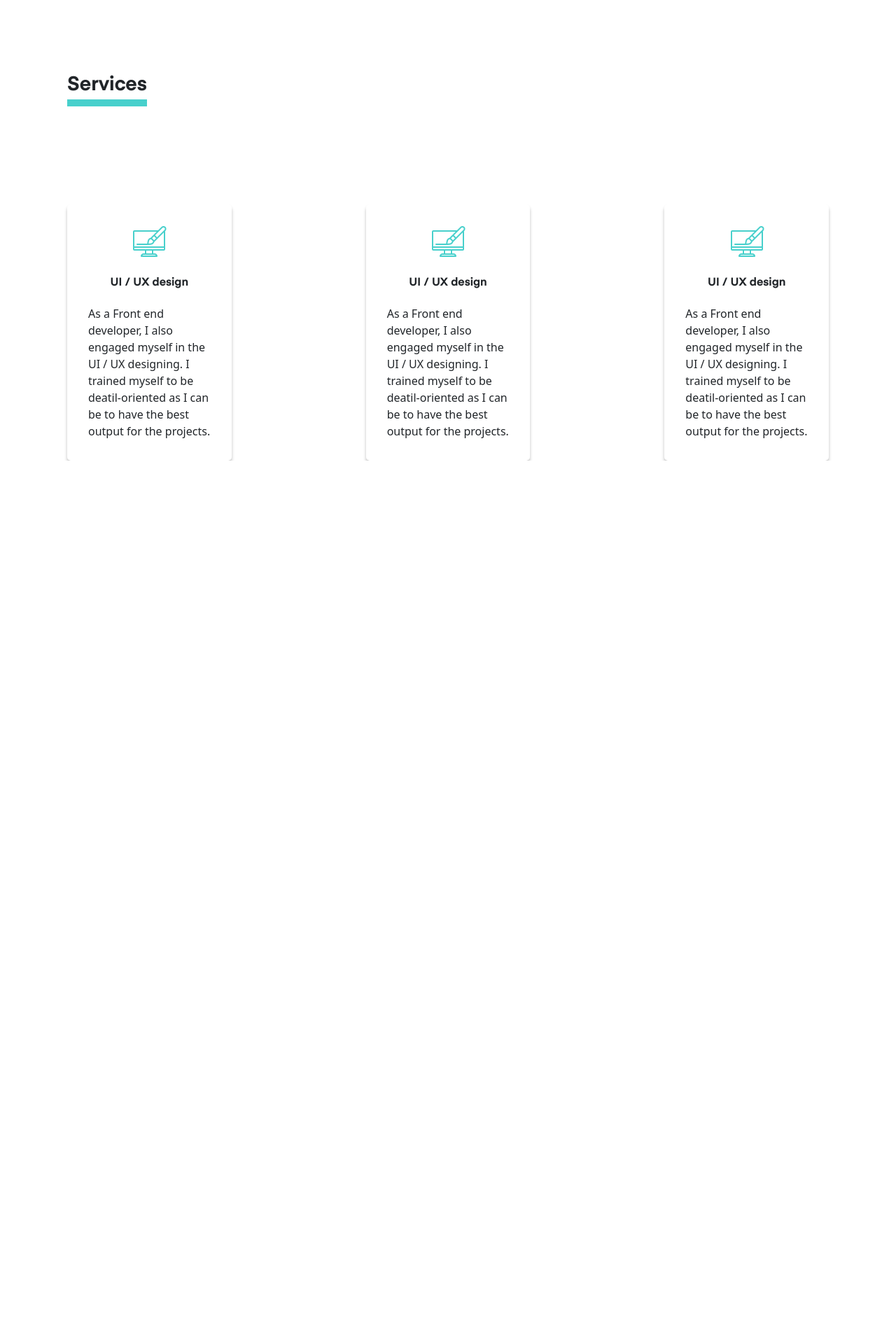
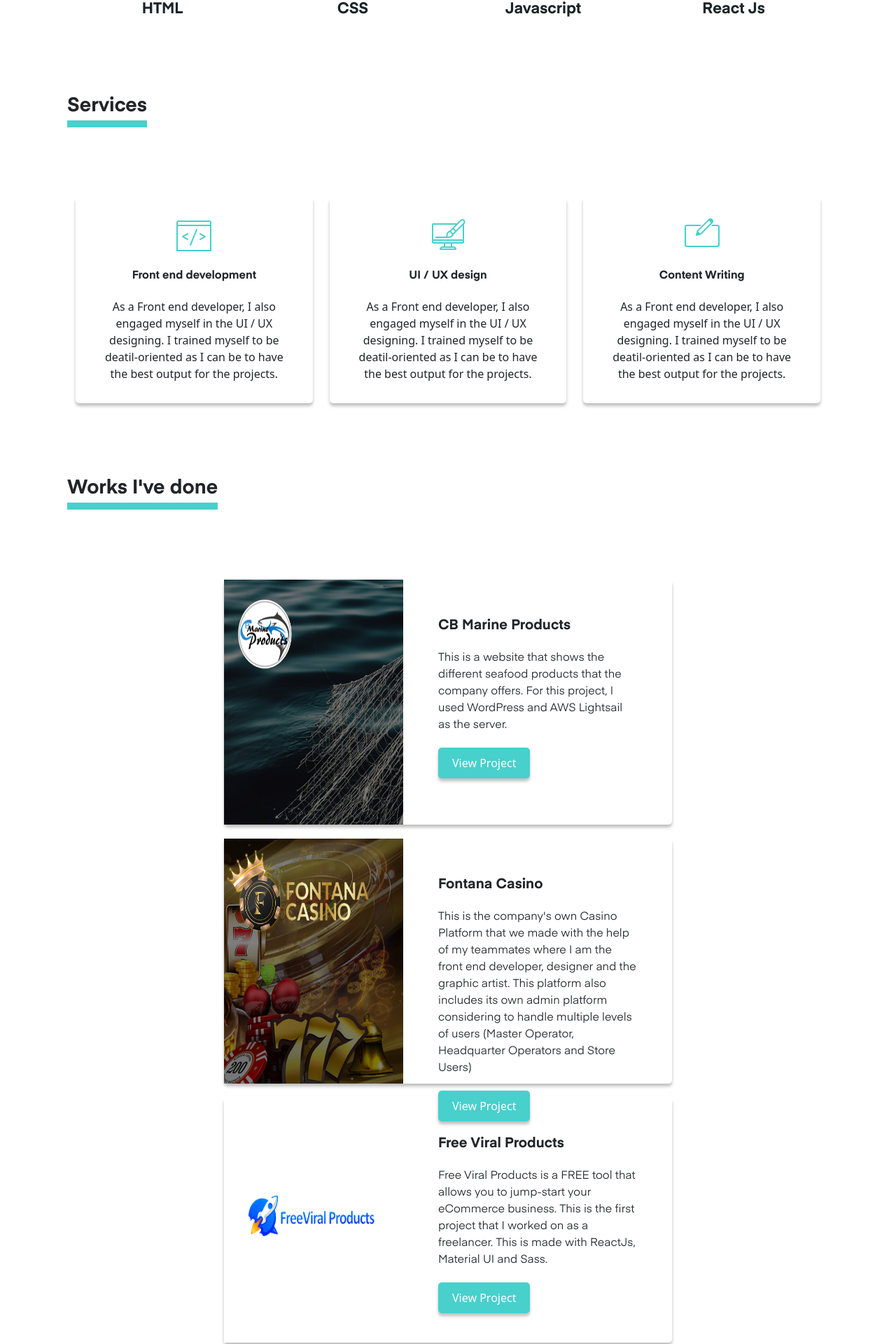
Before and after one commit to hannahlalunio/hannahlalunio.github.io, a React (Create React App) app: page / in a window 1280 px wide. Shown: the part 1336-3256 px from the top of the page at 70% size. Before the commit the page ends 1994 px from the top, so only its background shows below. Built offline with nearby package versions, Linux system fonts and the light colour scheme.

Commit message:
website done

```diff
--- a/src/assets/css/style.css
+++ b/src/assets/css/style.css
@@ -32,7 +32,8 @@
     padding: 10px 20px 10px 20px;
 }
 .section-title{
-    margin-top: 100px;
+    margin-top: 100px!important;
+    margin-bottom: 100px!important;
 }
 
 /* HEADER */
@@ -98,7 +99,6 @@
     width: fit-content;
 }
 .skill-set{
-    margin-top: 70px;
     display: flex;
 }
 .circle-main{
@@ -128,7 +128,6 @@
 .service-set{
     display: flex;
     justify-content: space-between;
-    margin-top: 70px;
 }
 .service-card{
     background: #FFFFFF;
@@ -149,4 +148,86 @@
 }
 .service-card .desc{
     align-self: center;
+    text-align: center;
 }
+
+/* PROJECTS */
+.projects-card{
+    background: #FFFFFF;
+    box-shadow: 0px 4px 4px rgba(0, 0, 0, 0.25);
+    border-radius: 5px;
+    display: flex;
+    margin: 20px auto 0 auto;
+    width: 50%;
+    height: 350px;
+}
+.projects-card .project-img img{
+    width: 100%;
+    height: 100%;
+}
+.project-img{
+    width: 40%;
+}
+.desc-div{
+    padding: 50px;
+    width: 60%;
+}
+.desc-div .title{
+    font-family: Eina01-Bold;
+    font-size: 20px;
+    margin-bottom: 20px;
+}
+.desc-div .desc{
+    font-family: Eina01-Regular;
+    margin-bottom: 20px;
+}
+/* ABOUT ME */
+.about-me img{
+    width: 500px;
+}
+.aboutme{
+    font-family: Eina01-Regular;
+    letter-spacing: 1px;
+    font-weight: 550;
+    font-size: 16px;
+}
+
+/* CONTACT ME */
+.contactme .title{
+    font-family: Eina01-Bold;
+    font-size: 28px;
+    text-align: center;
+    margin-top: 100px;
+}
+.contactme .email{
+    text-align: center;
+    font-family: Eina01-Regular;
+    font-size: 16px;
+}
+.email-link{
+    font-size: 20px;
+    color: #2250A0;
+    font-family: Eina01-Bold;
+    text-decoration: none;
+}
+.contactme .social-media{
+    display: flex;
+    justify-content: center;
+}
+.contactme .social-media li{
+    list-style-type: none;
+    margin: 50px;
+}
+
+/* COPYRIGHT */
+.copyright{
+    background: #2250A0;
+    padding: 10px 0 10px 0;
+    margin-top: 150px;
+}
+.copyright p{
+    color: #ffffff;
+    font-family: Eina01-Regular;
+    font-size: 18px;
+    text-align: center;
+}
--- a/src/personal.js
+++ b/src/personal.js
@@ -5,6 +5,7 @@
 // IMAGES
 import logo2 from './../src/assets/images/logo2.png';
 import aestheticme2 from './../src/assets/images/aestheticme2.png';
+import aestheticme from './../src/assets/images/aestheticme.png';
 import bluegmail from './../src/assets/images/bluegmail.png';
 import bluelinkedin from './../src/assets/images/bluelinkedin.png';
 import html from './../src/assets/images/html.png';
@@ -12,6 +13,11 @@
 import javascript from './../src/assets/images/javascript.png';
 import reactjs from './../src/assets/images/reactjs.png';
 import uidesign from './../src/assets/images/uidesign.png';
+import coding from './../src/assets/images/coding.png';
+import contentwrite from './../src/assets/images/contentwrite.png';
+import cbmarine from './../src/assets/images/cbmarine.png';
+import fontanacasino from './../src/assets/images/fontanacasino.png';
+import freeviral from './../src/assets/images/freeviral.png';
 
 export default function PersonalWebsite() {
     return (
@@ -65,7 +71,7 @@
             </Row>
 
             {/* SKILLS */}
-            <div className="section-title padding">
+            <div className="section-title padding margin">
                 <p>My Skills</p>
             </div>
             <div className="skill-set padding">
@@ -103,11 +109,24 @@
                 </div>
             </div>
             {/* SERVICES */}
-            <div className="section-title padding">
+            <div className="section-title padding margin">
                 <p>Services</p>
             </div>
-            <div className="service-set">
-                <div className="service-set padding">
+            <Row className="service-set padding margin">
+                <Col lg="4" md="12" sm="12" className="service-set padding">
+                    <div className="service-card">
+                        <div className="icon">
+                            <img src={coding} alt="ui design" />
+                        </div>
+                        <div className="title">
+                            Front end development
+                        </div>
+                        <div className="desc">
+                            As a Front end developer, I also engaged myself in the UI / UX designing. I trained myself to be deatil-oriented as I can be to have the best output for the projects.
+                        </div>
+                    </div>
+                </Col>
+                <Col lg="4" md="12" sm="12" className="service-set padding">
                     <div className="service-card">
                         <div className="icon">
                             <img src={uidesign} alt="ui design" />
@@ -119,37 +138,121 @@
                             As a Front end developer, I also engaged myself in the UI / UX designing. I trained myself to be deatil-oriented as I can be to have the best output for the projects.
                         </div>
                     </div>
-                </div>
-                <div className="service-set padding">
+                </Col>
+                <Col lg="4" md="12" sm="12" className="service-set padding">
                     <div className="service-card">
                         <div className="icon">
-                            <img src={uidesign} alt="ui design" />
+                            <img src={contentwrite} alt="ui design" />
                         </div>
                         <div className="title">
-                            UI / UX design
+                            Content Writing
                         </div>
                         <div className="desc">
                             As a Front end developer, I also engaged myself in the UI / UX designing. I trained myself to be deatil-oriented as I can be to have the best output for the projects.
                         </div>
                     </div>
+                </Col>
+            </Row>
+
+            {/* WORKS */}
+            <div className="section-title padding">
+                <p>Works I've done</p>
+            </div>
+
+            <div className="projects-card">
+                <div className="project-img">
+                    <img src={cbmarine} alt="cb marine products"/>
                 </div>
-                <div className="service-set padding">
-                    <div className="service-card">
-                        <div className="icon">
-                            <img src={uidesign} alt="ui design" />
-                        </div>
-                        <div className="title">
-                            UI / UX design
-                        </div>
-                        <div className="desc">
-                            As a Front end developer, I also engaged myself in the UI / UX designing. I trained myself to be deatil-oriented as I can be to have the best output for the projects.
-                        </div>
-                    </div>
+                <div className="desc-div">
+                    <p className="title">
+                        CB Marine Products
+                    </p>
+                    <p className="desc">
+                        This is a website that shows the different seafood products that the company offers. For this project, I used WordPress and AWS Lightsail as the server.
+                    </p>
+                    <a href="https://cbmarineproducts.com/" target="_blank">
+                        <button type="button" className="green-btn">
+                            View Project
+                        </button>
+                    </a>
+                </div>
+            </div>
+            <div className="projects-card">
+                <div className="project-img">
+                    <img src={fontanacasino} alt="fontana casino"/>
+                </div>
+                <div className="desc-div">
+                    <p className="title">
+                        Fontana Casino
+                    </p>
+                    <p className="desc">
+                        This is the company's own Casino Platform that we made with the help of my teammates where I am the front end developer, designer and the graphic artist. This platform also includes its own admin platform considering to handle multiple levels of users (Master Operator, Headquarter Operators and Store Users)
+                    </p>
+                    <a href="https://ftn-77.com/" target="_blank">
+                        <button type="button" className="green-btn">
+                            View Project
+                        </button>
+                    </a>
+                </div>
+            </div>
+            <div className="projects-card">
+                <div className="project-img">
+                    <img src={freeviral} alt="fontana casino"/>
+                </div>
+                <div className="desc-div">
+                    <p className="title">
+                        Free Viral Products
+                    </p>
+                    <p className="desc">
+                        Free Viral Products is a FREE tool that allows you to jump-start your eCommerce business. This is the first project that I worked on as a freelancer. This is made with ReactJs, Material UI and Sass.
+                    </p>
+                    <a href="https://freeviralproducts.com/" target="_blank">
+                        <button type="button" className="green-btn">
+                            View Project
+                        </button>
+                    </a>
                 </div>
             </div>
 
+            {/* ABOUT ME */}
+            <div className="section-title padding">
+                <p>About Me</p>
+            </div>
+            <Row className="about-me margin padding">
+                <Col lg="6" md="12" sm="12">
+                    <img src={aestheticme} alt="me"/>
+                </Col>
+                <Col lg="6" md="12" sm="12">
+                    <p className="aboutme">
+                        I am Hannah Mae Lalunio. A front end developer and designer based in the Philippines. In the beginning of my career, I was trained to be as detail-oriented as I can be and working in a fast-paced projects. My first projects includes converting PSD and Figma templates into responsive web pages which taught me the pixel-perfect aspect, and clean-coding in front end development. As I implement the web designs into codes, I was also inspired to be a designer as well. I trained myself and enhanced my UI / UX designing skills. As I was working in the industry I was able to learn using React Js as well. <br/>
+                        Working 2 years in the industry enables me to learn many things about my career. In every projects that I am working on, I always make sure that I give my best shot to it to be able to give the best possible output for the project and the client.
+                    </p>
+                </Col>
+            </Row>
+
+            {/* CONTACT ME */}
+            <div className="contactme">
+                <p className="title">Get in touch with me :)</p>
+                <p className="email">Send me a message at <a href="mailto:webmaster@example.com" className="email-link">laluniohannah@gmail.com</a></p>
+                <ul className="social-media">
+                    <li>
+                        <a href="mailto:webmaster@example.com" target="_blank">
+                            <img src={bluegmail} alt="gmail" />
+                        </a>
+                    </li>
+                    <li>
+                        <a href="https://www.linkedin.com/in/hannah-mae-lalunio-9a4857185/" target="_blank">
+                            <img src={bluelinkedin} alt="linkedin" />
+                        </a>
+                    </li>
+                </ul>
+            </div>
 
 
+            {/* COPYRIGHT */}
+            <div className="copyright">
+                <p>&#169; Designed by Hannah</p>
+            </div>
         </>
     )
 }
```
Also changed, not shown: src/assets/images/coding.png (added), src/assets/images/contentwrite.png (added).
